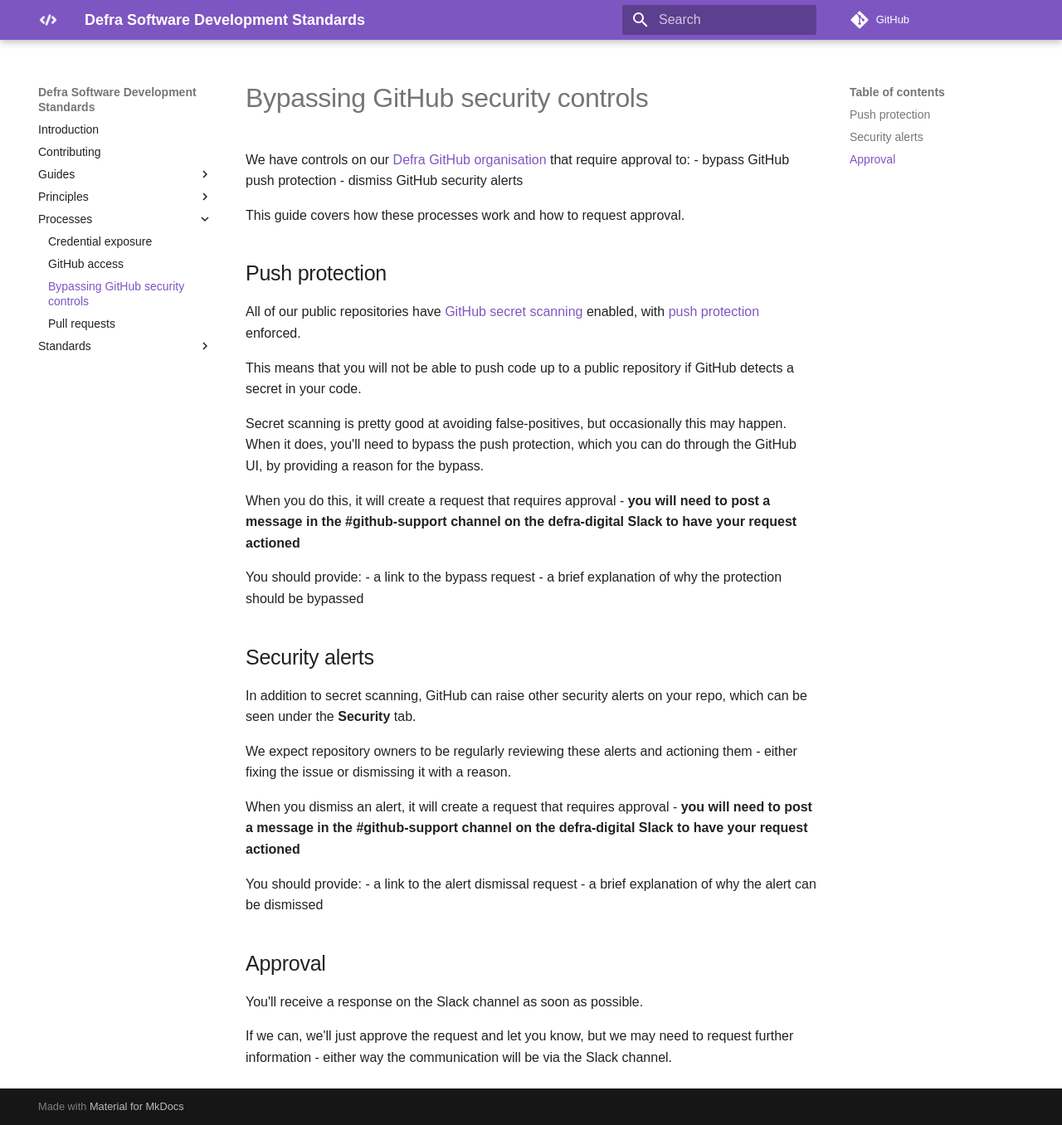
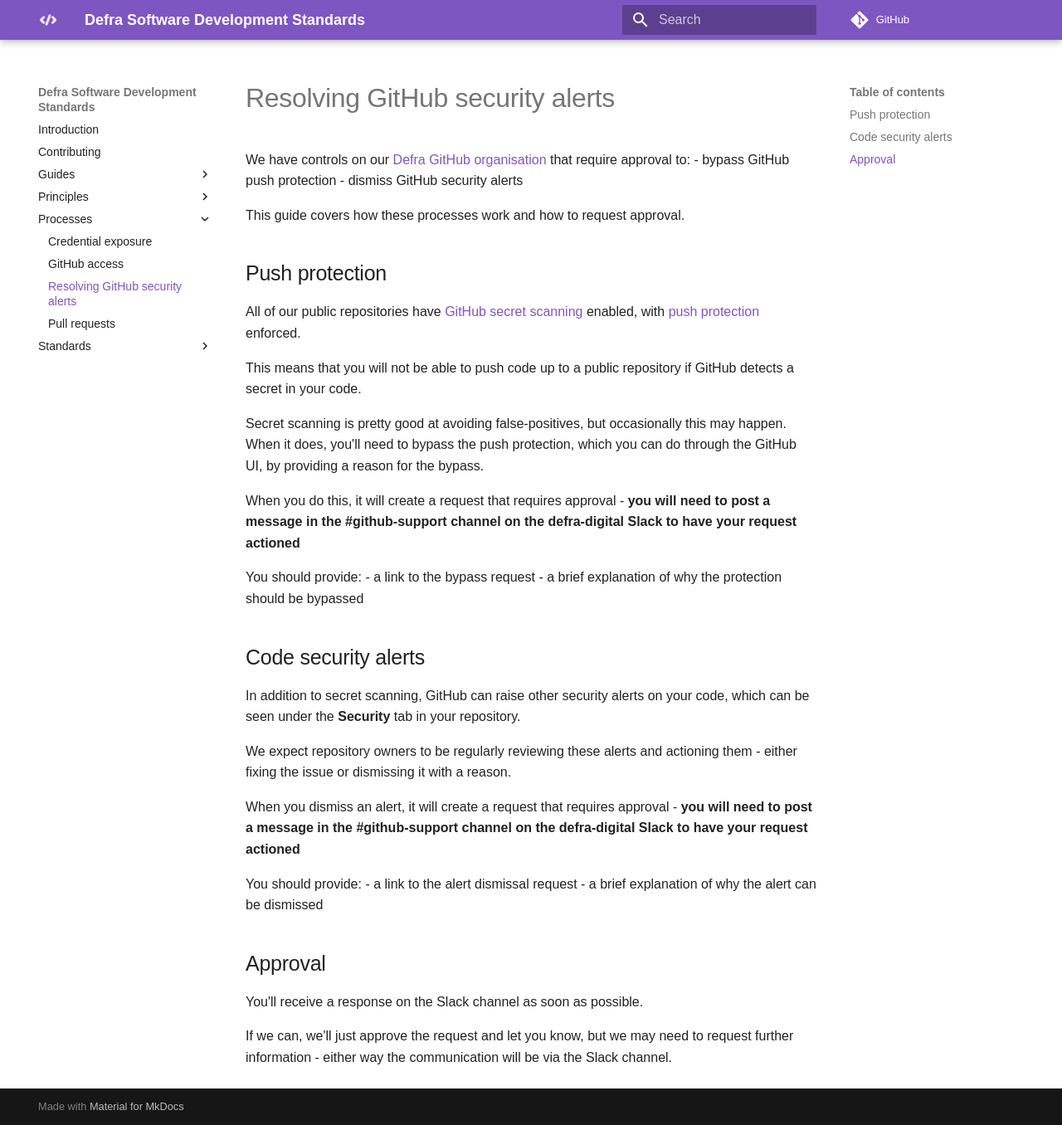
Before and after one commit to DEFRA/software-development-standards, an MkDocs documentation site: the page built from docs/processes/github_security_alerts.md, in a window 1280 px wide and 1356 px high. Shown: the whole window at 83% size. Built offline with MkDocs 1.6.1 and Material for MkDocs 9.7.7, drawn with Linux system fonts in a browser that asks for light colours; some web fonts are replaced; comment, search, counter and statistics services are not loaded.

Commit message:
Better title

```diff
--- a/docs/processes/github_security_bypass.md
+++ b/docs/processes/github_security_alerts.md
@@ -1,4 +1,4 @@
-# Bypassing GitHub security controls
+# Resolving GitHub security alerts
 
 We have controls on our [Defra GitHub organisation](https://github.com/defra) that require approval to:
 - bypass GitHub push protection
@@ -20,9 +20,9 @@ You should provide:
 - a link to the bypass request
 - a brief explanation of why the protection should be bypassed
 
-## Security alerts
+## Code security alerts
 
-In addition to secret scanning, GitHub can raise other security alerts on your repo, which can be seen under the **Security** tab.
+In addition to secret scanning, GitHub can raise other security alerts on your code, which can be seen under the **Security** tab in your repository.
 
 We expect repository owners to be regularly reviewing these alerts and actioning them - either fixing the issue or dismissing it with a reason.
 
```
Also changed, not shown: docs/README.md (+1 -1 lines).
